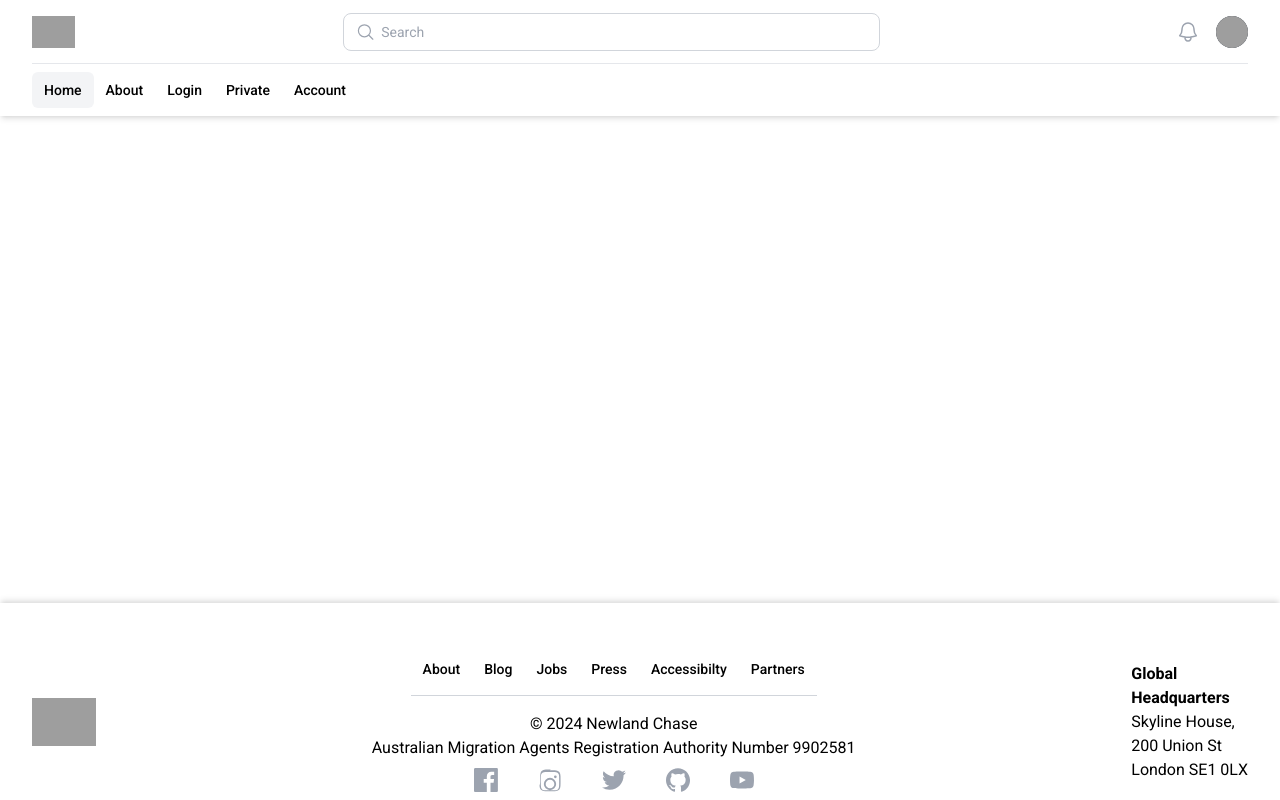
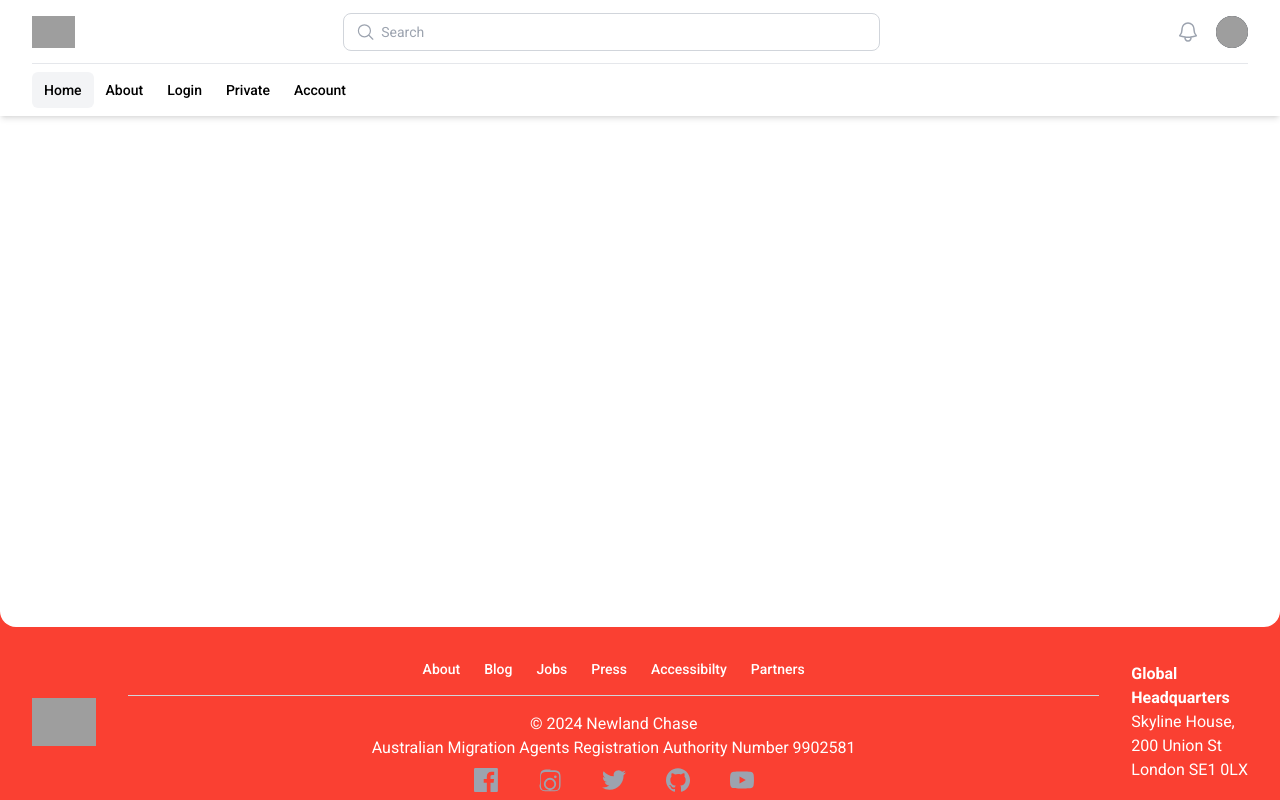
Before and after one commit to hem-yadav/immsg, a React (Create React App) app: page /partners in a window 1280 px wide. Built offline with nearby package versions, Linux system fonts and the light colour scheme; grey boxes are pictures that could not be loaded.

Commit message:
footer style

```diff
--- a/src/App.css
+++ b/src/App.css
@@ -24,6 +24,11 @@
   .header .logo img {
     cursor: pointer;
     width: 100px;
+  }
+
+  footer::before{
+    content: '';
+    @apply block text-white rounded-br-2xl rounded-bl-2xl bg-white w-full h-10 mb-4;
   }
 
   .menu {
--- a/src/components/structure/Footer.tsx
+++ b/src/components/structure/Footer.tsx
@@ -30,23 +30,24 @@ const footerItems = [{
 
 export const RenderFooter = () => {
 return (
-<footer className="bg-white shadow-top pt-10">
-  <div className='flex flex-row justify-between items-center gap-8 mx-auto max-w-7xl px-2 sm:px-6 lg:px-8'>
-    <Logo className="h-12 w-auto"/>
-    <div className='flex-1 flex flex-col items-center'>
-        <div className='flex py-2 mb-4 border-b border-gray-outline'>
+<footer className="bg-[#FA4032]">
+  <div className='flex flex-col sm:flex-row justify-between items-start sm:items-center gap-8 mx-auto max-w-7xl px-2 sm:px-6 lg:px-8'>
+    <Logo className="h-12 w-auto ml-2 sm:ml-0"/>
+    <div className='flex-1 flex flex-col items-start sm:items-center'>
+        <div className='flex flex-col sm:flex-row justify-center w-full py-2'>
             {footerItems.map((item) => (
                <Link to={item.path}>
                     <div
                          key={item.name}
-                         className='bg-white text-black rounded-md px-3 py-2 text-sm font-medium'
+                         className='bg-transparent text-white rounded-md px-3 py-2 text-sm font-medium'
                     >
                          {item.name}
                     </div>
               </Link>
             ))}
-          </div>
-        <div className='flex flex-col items-center'>
+        </div>
+        <div className='w-full mb-4 border-b border-gray-outline'></div>
+        <div className='flex flex-col items-start sm:items-center text-white ml-2 sm:ml-0'>
           <p>© 2024 Newland Chase</p>
           <p>Australian Migration Agents Registration Authority Number 9902581</p>
           <div className='flex justify-center gap-10 my-2'>
@@ -58,7 +59,7 @@ return (
           </div>
         </div>
     </div>
-    <div className='flex flex-col'>
+    <div className='flex flex-col text-white ml-2 sm:ml-0'>
       <div className='font-semibold'>Global<br/> Headquarters</div>
       <div className='whitespace-pre-line'>
         Skyline House,<br/>
--- a/src/components/structure/Menu.tsx
+++ b/src/components/structure/Menu.tsx
@@ -25,7 +25,7 @@ export const RenderMenu: React.FC<RenderMenuProps> = ({ className }) => {
                          onClick={()=>setSelectedMenu(item.path)}
                          aria-current={item.path === selectedMenu ? 'page' : undefined}
                          className={classNames(
-                              item.path === selectedMenu ? 'bg-gray-1 text-black' : 'bg-white text-black',
+                              item.path === selectedMenu ? 'bg-gray-1 text-black' : 'bg-transparent text-black',
                          'rounded-md px-3 py-2 text-sm font-medium'
                          )}
                     >
```
